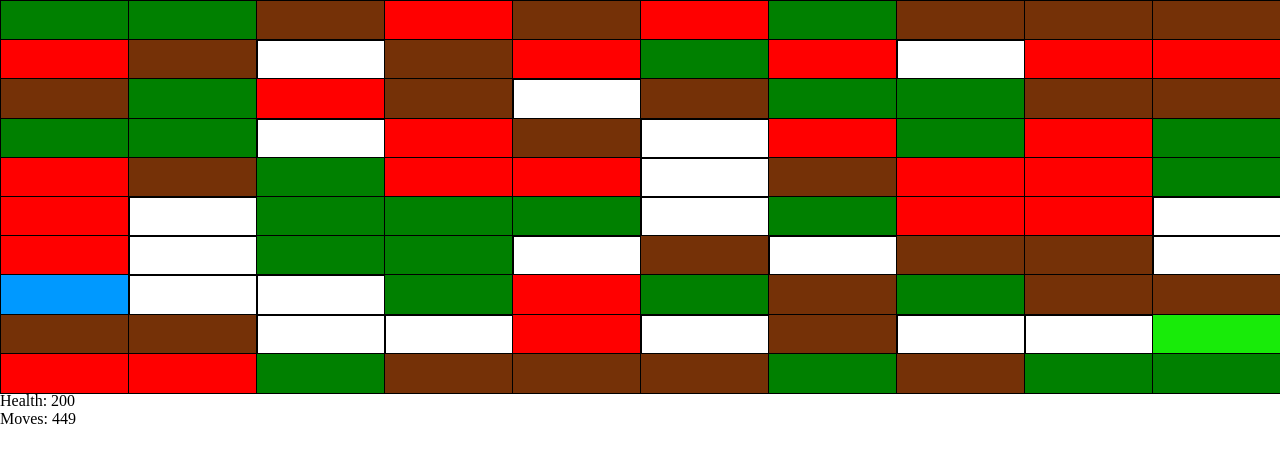
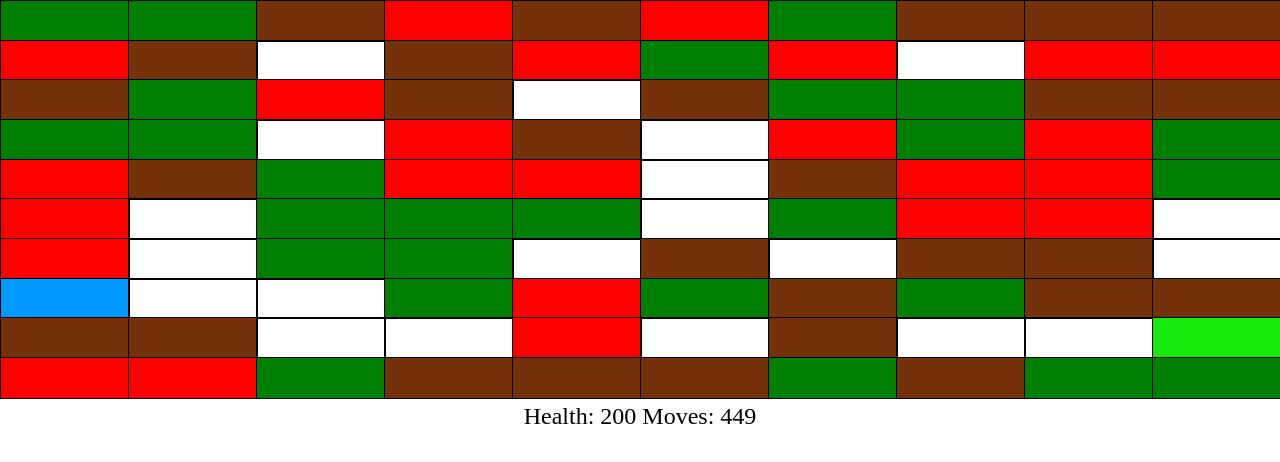
Before and after one commit to Dimmestsalmon/finalCoordinates, a React (Vite) app in the folder finalCoordinates/: page / in a window 1280 px wide. Shown: the top 462 px of the page. Built offline with nearby package versions, Linux system fonts and the light colour scheme.

Commit message:
css changes

```diff
--- a/finalCoordinates/src/Components/Player/player.tsx
+++ b/finalCoordinates/src/Components/Player/player.tsx
@@ -88,8 +88,7 @@ useEffect(() => {
 
   return (
     <div>
-      <div>Health: {playerStats.health}</div>
-      <div>Moves: {playerStats.moves}</div>
+      <div>Health: {playerStats.health} Moves: {playerStats.moves}</div>
     </div>
   )
 }
--- a/finalCoordinates/src/Components/RenderBoard/renderBoard.css
+++ b/finalCoordinates/src/Components/RenderBoard/renderBoard.css
@@ -1,9 +1,8 @@
 .board-container {
   display: grid;
-  grid-template-columns: auto;
+  grid-template-columns: 1fr, 20%;
   height: 100vh;
   width: 100vw;
-
 }
 
 .grid-container {
@@ -12,7 +11,7 @@
   grid-template-columns: repeat(10, 1fr);
   grid-template-rows: repeat(10, 1fr);
   width: 100%;
-  height: 300ox;
+  height: 100%;
 }
 
 
@@ -20,5 +19,9 @@
   display: grid;
   grid-template-columns: repeat(1, 1fr);
   grid-template-rows: repeat(1, 1fr);
-
+  font-size: 24px;
+  align-items: center;
+  text-align: center;
+  height: 10%;
+  width: 100%;
 }
```
